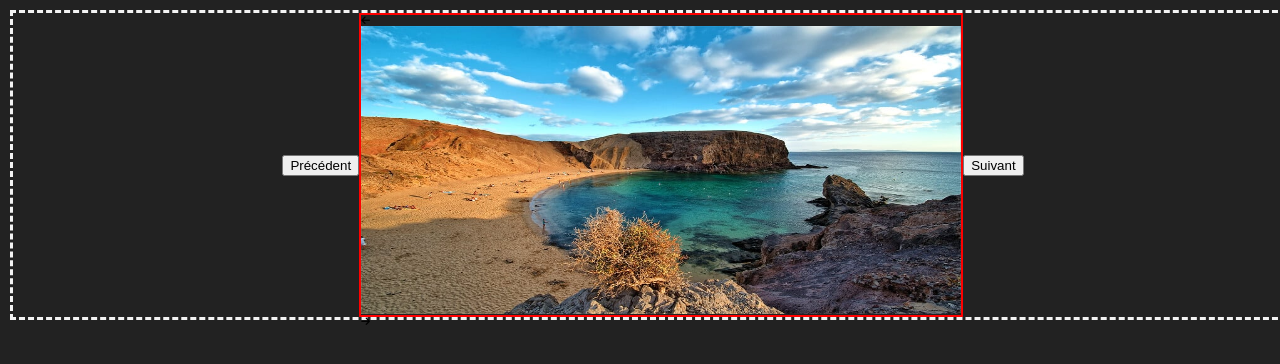
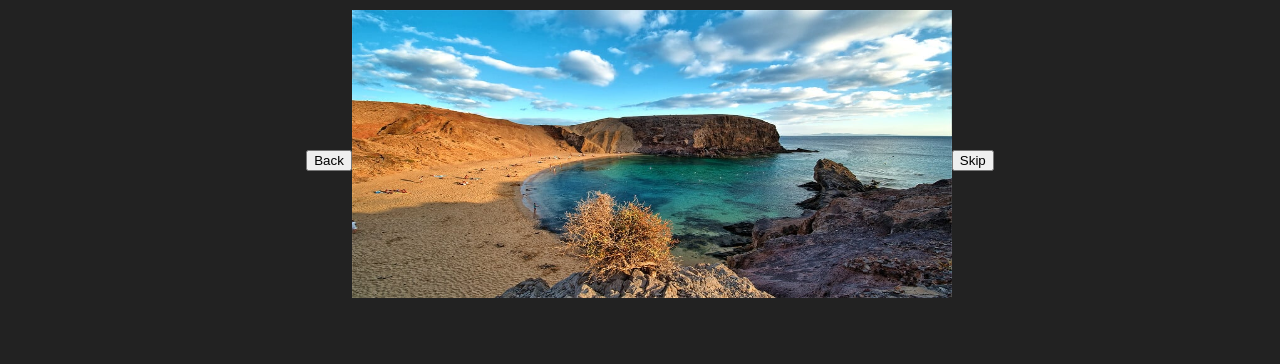
Before and after one commit to Noziho/carousel-JS, a plain HTML site: page index.html in a window 1280 px wide. Drawn offline with Linux system fonts and the light colour scheme.

Commit message:
change for Carousel object

```diff
--- a/assets/CSS/style.css
+++ b/assets/CSS/style.css
@@ -9,23 +9,22 @@ body {
     background: #222;
 }
 
-.globalDiv {
+#globalDiv {
     display: flex;
     flex-flow: row wrap;
     width: 100%;
     justify-content: center;
     align-items: center;
-    border: 3px dashed #F3F3F3;
     margin: 1rem;
 }
 
 #carousel {
     width: 600px;
     height: 300px;
-    border: 2px solid red;
 }
 
 img {
+    user-select: none;
     width: 600px;
     height: 288px;
 }
--- a/assets/JS/app.js
+++ b/assets/JS/app.js
@@ -1,3 +1,75 @@
+function Carousel () {
+
+    this.createElementDiv = () => {
+        let principalDiv = document.createElement("div");
+        principalDiv.id = "globalDiv";
+        document.body.append(principalDiv);
+    }
+
+    this.createDivForImg = () => {
+        let divForImg = document.createElement("div");
+        divForImg.id = "carousel";
+        document.getElementById("globalDiv").append(divForImg);
+    }
+    this.createImg = () => {
+        let imgCarousel = document.createElement("img");
+        imgCarousel.src = "/assets/img/image1.jpg";
+        document.getElementById("carousel").append(imgCarousel);
+    }
+
+    this.backButton = () => {
+            let backButton = document.createElement("button")
+            backButton.innerHTML = "Back";
+            document.getElementById("globalDiv").append(backButton);
+
+    }
+
+    this.skipButton = () => {
+        let skipButton = document.createElement("button");
+        skipButton.innerHTML = "Skip";
+        document.getElementById("globalDiv").append(skipButton);
+    }
+}
+
+let monCarousel = new Carousel();
+monCarousel.createElementDiv();
+monCarousel.backButton()
+monCarousel.createDivForImg();
+monCarousel.skipButton();
+monCarousel.createImg();
+
+console.log(monCarousel);
+
+
+
+
+
+
+
+
+
+
+
+
+
+
+
+
+
+
+
+
+
+
+
+
+
+
+
+
+
+
+/**
 let image = [
     "image"
 ];
@@ -29,3 +101,4 @@ document.getElementById("back").addEventListener('click', () => {
         counter = 6;
     }
 })
+ **/
--- a/index.html
+++ b/index.html
@@ -11,16 +11,6 @@
 
 
 <body>
-    <div class = "globalDiv">
-        <button id="back">Précédent</button>
-        <div id="carousel">
-            <i class="fas fa-arrow-left"></i>
-            <img id="imageCarousel" src="/assets/img/image1.jpg" alt="Image ile Canaris">
-            <i class="fas fa-arrow-right"></i>
-        </div>
-        <button id="skip">Suivant</button>
-
-    </div>
 
 
 
```
